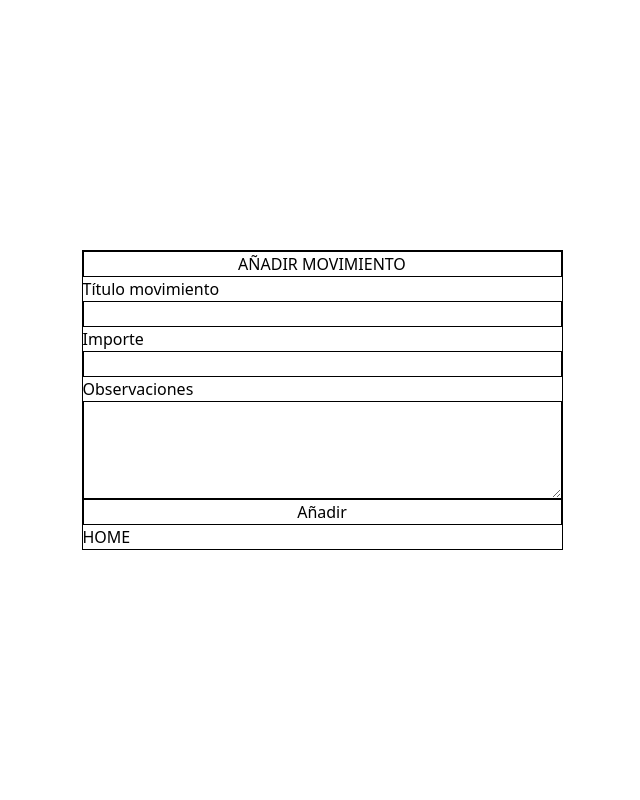
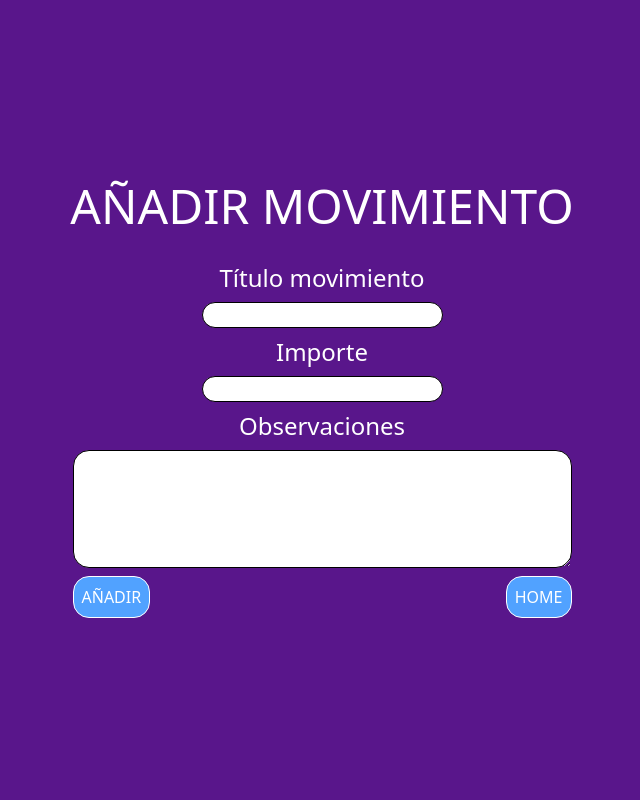
Before and after one commit to jvivas95/movimientos-dinero, a PHP site: the page made by app/views/añadirMovimiento.php in a window 1280 px wide. Shown: the whole page, without its empty margins (318-958 px from the left). Run offline with PHP 8.4, Linux system fonts and the light colour scheme.

Commit message:
update: cambios visuales en el formulario de añadirMovimiento

```diff
--- a/app/views/añadirMovimiento.php
+++ b/app/views/añadirMovimiento.php
@@ -10,23 +10,25 @@ include_once __DIR__ . '/../../config.php';
     <link rel="stylesheet" href="<?php echo BASE_URL;?>/public/assets/css/style.css">
     <title>Añadir movimiento</title>
 </head>
-<body class="flex flex-col items-center justify-center h-screen">
+<body class="flex flex-col items-center justify-center h-screen bg-purple-900 text-white">
     <!--< ?php include_once (__DIR__ . '/layouts/sidebar.php') ?>-->
-    <main class="border border-solid">
+    <h1 class="text-center  text-5xl pb-8">AÑADIR MOVIMIENTO</h1>
+    <main class="">
         <div class="w-auto">
-        <h1 class="border border-solid text-center">AÑADIR MOVIMIENTO</h1>
         <div>
-            <form class="flex flex-col" action="?route=añadirMovimiento" method="POST">
-                <label>Título movimiento</label>
-                <input class="border border-solid" type="text" name="tituloMov" required>
-                <label>Importe</label>
-                <input class="border border-solid" type="number" name="importe" required>
-                <label>Observaciones</label>
-                <textarea class="border border-solid" name="observaciones" rows="4" cols="50"></textarea>
-                <button class="border border-solid" type="submit">Añadir</button>
+            <form class="flex flex-col text-center justify-center items-center space-y-2" action="?route=añadirMovimiento" method="POST">
+                <label class="text-2xl">Título movimiento</label>
+                <input class="text-black border border-solid border-black rounded-2xl w-fit pl-2 bg-white" type="text" name="tituloMov" required>
+                <label class="text-2xl">Importe</label>
+                <input class="text-black border border-solid border-black rounded-2xl pl-2 bg-white" type="number" name="importe" required>
+                <label class="text-2xl">Observaciones</label>
+                <textarea class="text-black border border-solid border-black rounded-2xl p-2.5 bg-white" name="observaciones" rows="4" cols="50"></textarea>
+                <div class="flex justify-between w-full">
+                    <button class="p-2 cursor-pointer border border-solid bg-blue-400 rounded-2xl hover:bg-sky-800 duration-300" type="submit">AÑADIR</button>
+                    <a class="border border-solid h-fit p-2 rounded-2xl bg-blue-400 hover:bg-sky-800 duration-300" type="button" href="?route=dashboard">HOME</a>
+                </div>
             </form>
         </div>
-        <a type="button" href="?route=dashboard">HOME</a>
     </main>
 </body>
 </html>
```
Also changed, not shown: public/assets/css/style.css.
